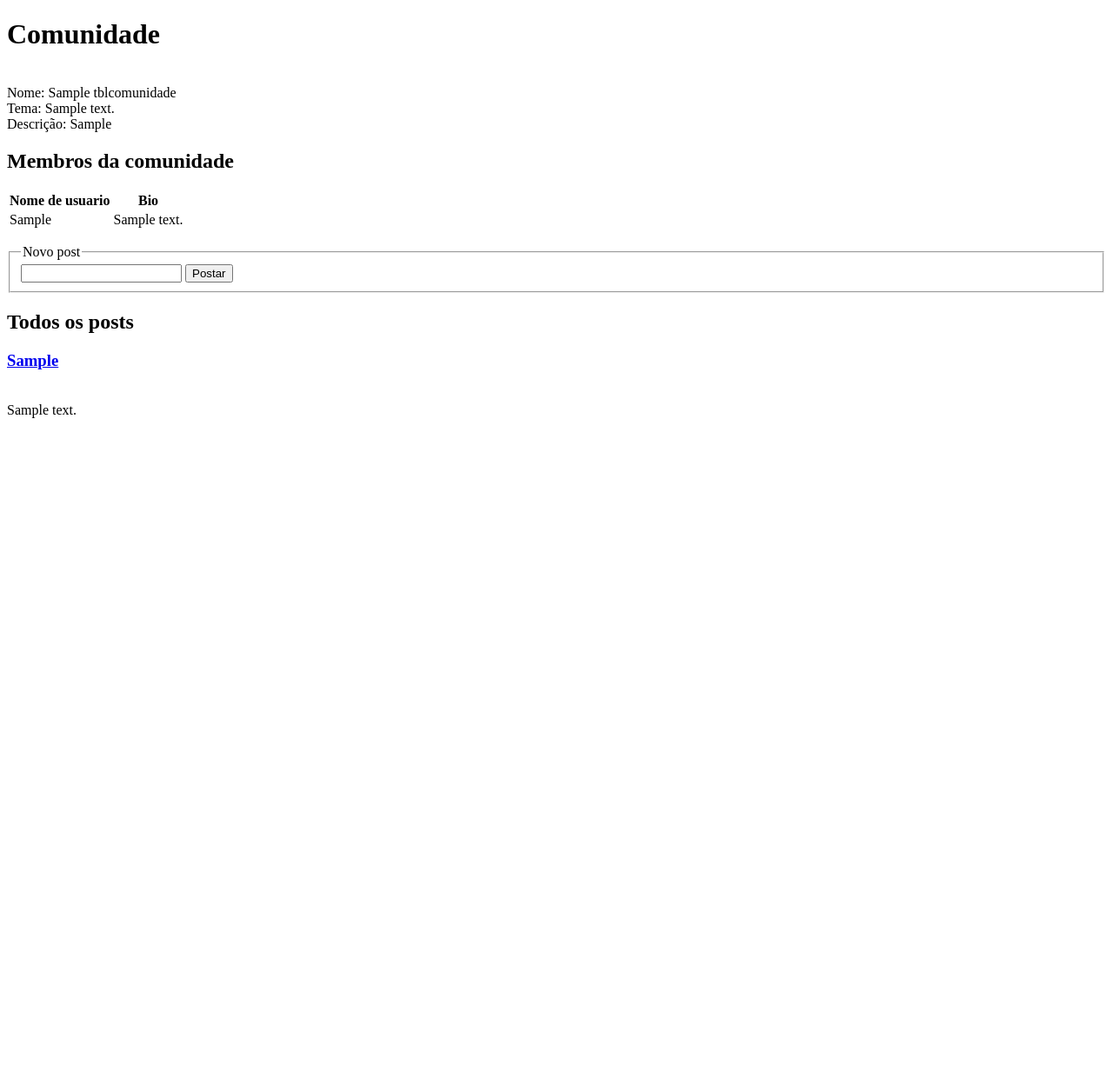
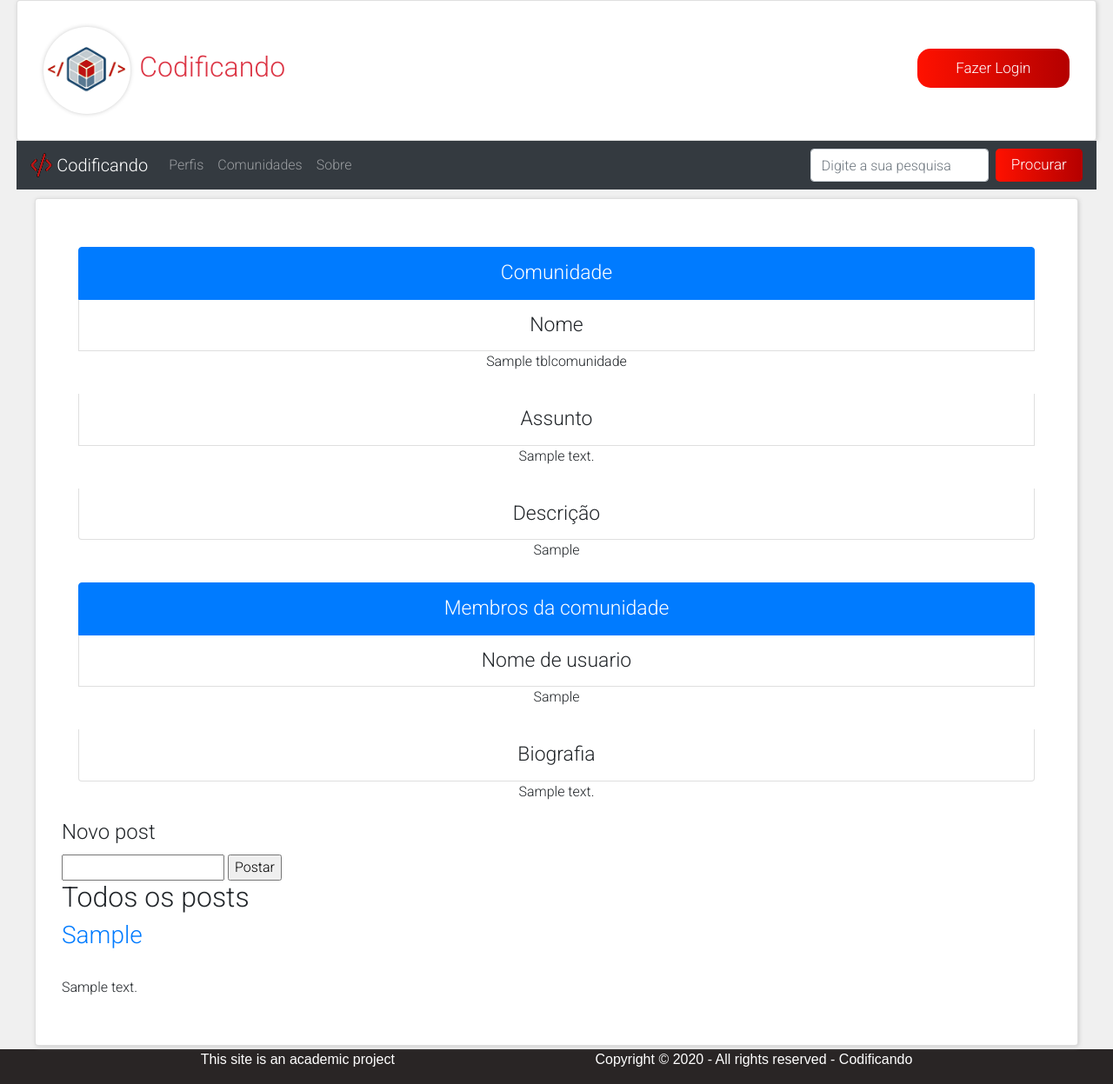
Before and after one commit to ABilesck/SiteWebDesign, a PHP site: page /sitewebdesign/view/visualizarComunidade.php?com=1 in a window 1280 px wide. Shown: the whole page at 87% size. Before the commit the page ends 481 px from the top, so only its background shows below. Run offline with PHP 8.4, Linux system fonts and the light colour scheme; the visitor is signed in with stand-in values (Sample User, id 1); tables that the repository leaves empty hold one stand-in row (values such as "Sample post").

Commit message:
Páginas atualizadas parcialmente
Ainda sem a página principal pronta, pagina de comunidade parcialmente concluída (quando possível, conferir). Header, Footer e NavBar quase concluído.

```diff
--- /dev/null
+++ b/view/assets/css/styleVisualizarComunidade.css
@@ -0,0 +1,127 @@
+.bd
+{
+    font-family: 'Roboto', sans-serif;
+    background-color: #f0f0f0;
+}
+
+.formComunidade
+{
+    width: 97%;
+    margin: auto;
+}
+
+.escopo
+{
+    width: 1200px;
+    margin: auto;
+    padding-top: 10px;
+}
+
+.card
+{
+    box-shadow: 1px 1px 5px #ccc;
+    background-color: white;
+    padding: 30px;
+    border-radius: 5px;
+}
+
+.card-top
+{
+    display: flex;
+    justify-content: space-between;
+}
+
+.texto
+{
+    display: flex;
+}
+
+.imgLogin
+{
+    border-radius: 50px;
+    width: 100px;
+    box-shadow: 0px 0px 5px #ccc;
+}
+
+.titulo
+{
+    color: #dc3545;
+    align-self: center;
+    padding-left: 10px;
+}
+.botoes
+{
+    align-self: center;
+}
+
+.botao
+{
+    background-image: linear-gradient(to right, rgb(255, 17, 0), rgb(180, 0, 0));
+    border-radius: 15px;
+    width: 175px;
+    padding: 10px;
+    border: 0px;
+    color: white;
+    outline: 0;
+    font-size: 17px;
+    margin-bottom: 5px;
+}
+
+.bottao
+{
+    background-image: linear-gradient(to right, rgb(255, 17, 0), rgb(180, 0, 0));
+    border-radius: 5px;
+    width: 100px;
+    height: 38px;
+    border: 0px;
+    color: white;
+    outline: 0;
+    font-size: 17px;
+    margin-bottom: 5px;
+}
+.bottao:hover
+{
+    background-image: linear-gradient(to right,rgb(201, 0, 0),rgb(163, 10, 10));
+}
+
+.botao:hover
+{
+    background-image: linear-gradient(to right,rgb(201, 0, 0),rgb(163, 10, 10));
+}
+
+.bgNa
+{
+    background-color: #c50e0e;
+}
+
+.pad
+{
+    padding-right: 5px;
+}
+
+.ftr
+{
+    margin-top: 4px;
+    background-color: #292525;
+    font-family: sans-serif;
+    color: white;
+    display: flex;
+    justify-content: space-evenly;
+}
+
+.lista
+{
+    text-align: center;
+    width: 1100px;
+}
+
+.listaLi
+{
+    margin-top: 25px;
+    font-size:23px;
+}
+
+.comunidadeLista
+{
+    margin: auto;
+}
--- a/view/index.html
+++ b/view/index.html
@@ -8,6 +8,7 @@
     <link rel="stylesheet" href="https://stackpath.bootstrapcdn.com/bootstrap/4.5.2/css/bootstrap.min.css"
         integrity="sha384-JcKb8q3iqJ61gNV9KGb8thSsNjpSL0n8PARn9HuZOnIxN0hoP+VmmDGMN5t9UJ0Z" crossorigin="anonymous">
     <link rel="stylesheet" href="./assets/css/styleIndex.css">
+    <link rel="stylesheet" href="./assets/css/stylesComum.css">
     <link href="https://fonts.googleapis.com/css2?family=Roboto:wght@300&display=swap" rel="stylesheet">
 </head>
 
--- a/view/visualizarComunidade.php
+++ b/view/visualizarComunidade.php
@@ -25,48 +25,91 @@ $url = 'http://localhost/sitewebdesign/view/visualizarPerfil.php?id=';
 ?>
 
 <!DOCTYPE html>
-<html lang="pt-BR">
+<html lang="pt-BR" class="htm">
+
 <head>
     <meta charset="UTF-8">
     <meta name="viewport" content="width=device-width, initial-scale=1.0">
-    <title>Document</title>
+    <title>Comunidades</title>
+    <link rel="stylesheet" href="./assets/css/styleVisualizarComunidade.css">
+    <link rel="icon" type="image/gif" href="./assets/img/favicon.png">
+    <link href="https://fonts.googleapis.com/css2?family=Roboto:wght@300&display=swap" rel="stylesheet">
+    <link rel="stylesheet" href="https://stackpath.bootstrapcdn.com/bootstrap/4.5.2/css/bootstrap.min.css" integrity="sha384-JcKb8q3iqJ61gNV9KGb8thSsNjpSL0n8PARn9HuZOnIxN0hoP+VmmDGMN5t9UJ0Z" crossorigin="anonymous">
 </head>
-<body>
 
-    <h1>Comunidade</h1>
-    <br/>
-    <label>Nome: </label><?php echo $dados['nome'] ?>
-    <br/>
-    <label>Tema: </label><?php echo $dados['tema'] ?>
-    <br/>
-    <label>Descrição: </label><?php echo $dados['descricao'] ?>
+<body class="bd">
+    <header class="formComunidade">
+        <div class="card">
+            <div class="card-top">
+                <div class="texto">
+                    <img class="imgLogin" src="./assets/img/CodificandoLogo.png" alt="Logo">
+                    <h2 class="titulo">Codificando</h2>
+                </div>
+                <div class="botoes">
+                    <a href="login.html">
+                        <input class="botao" type="button" value="Fazer Login"></input>
+                    </a>
+                </div>
+            </div>
+        </div>
 
-    <h2>Membros da comunidade</h2>
-    <table>
-        <tr>
-            <th>Nome de usuario</th> <th>Bio</th>
-        </tr>
+        <nav class="navbar navbar-expand-lg navbar-dark bg-dark">
+            <img src="./assets/img/favicon.png" width="30" height="30" class="d-inline-block align-top pad" alt="Logo" loading="lazy">
+            <a class="navbar-brand" href="./index.html">Codificando</a>
+            <button class="navbar-toggler" type="button" data-toggle="collapse" data-target="#navbarNavAltMarkup" aria-controls="navbarNavAltMarkup" aria-expanded="false" aria-label="Toggle navigation">
+                <span class="navbar-toggler-icon"></span>
+            </button>
+            <div class="collapse navbar-collapse" id="navbarNavAltMarkup">
+                <div class="navbar-nav">
+                    <a class="nav-link" href="./visualizarPerfil.php">Perfis <span class="sr-only">(current)</span></a>
+                    <a class="nav-link" href="./visualizarComunidade.php">Comunidades</a>
+                    <a class="nav-link" href="#">Sobre</a>
+                </div>
+            </div>
+            <form class="form-inline my-2 my-lg-0">
+                <input class="form-control mr-sm-2" type="search" placeholder="Digite a sua pesquisa" aria-label="Search">
+                <button class="bottao my-2 my-sm-0" type="submit">Procurar</button>
+            </form>
+        </nav>
+    </header>
 
+
+    <section class="escopo">
+        <article class="card">
+
+        <div class="comunidadeLista">
+            <ul class="list-group lista">
+                <li class="list-group-item active listaLi">Comunidade</li>
+                <li style="margin-top: 0px;" class="list-group-item listaLi">Nome</li> <?php echo $dados['nome'] ?>
+                <li class="list-group-item listaLi">Assunto</li> <?php echo $dados['tema'] ?>
+                <li class="list-group-item listaLi">Descrição</li> <?php echo $dados['descricao'] ?>
+            </ul>
+        </div>
+
+        <div class="comunidadeLista">
+            <ul class="list-group lista">
+                <li class="list-group-item active listaLi">Membros da comunidade</li>
+                <li style="margin-top: 0px;" class="list-group-item listaLi">Nome de usuario</li>
                 <?php
+                $membros = $perfisDaComunidade->LerPorComunidade();
+                foreach ($membros as $m) { ?>
+                         <?php echo $m['usuario'] ?>
+                <?php } ?>
 
+                <li class="list-group-item listaLi">Biografia</li>
+                <?php
                 $membros = $perfisDaComunidade->LerPorComunidade();
-
                 foreach ($membros as $m) { ?>
-
-            <tr>
-                <td>  <?php echo $m['usuario'] ?>  </td>
-                <td>  <?php echo $m['bio'] ?>  </td>
-            </tr>
-
+                         <?php echo $m['bio'] ?>
                 <?php } ?>
-    </table>
-
+            </ul>
+        </div>
             <p>
 
                 <fieldset>
                     <legend>Novo post</legend>
                     <form action="../DAO/post/novoPost.php" method="POST">
-            <input type="text" name="texto" id="texto"/> <input type="submit" value="Postar"/>
+                        <input type="text" name="texto" id="texto" /> <input type="submit" value="Postar" />
                         <input type="hidden" id="autor" name="autor" value="<?php echo $_SESSION['Id_Perfil'] ?>">
                         <input type="hidden" id="comunidade" name="comunidade" value="<?php echo $id_com ?>">
                     </form>
@@ -77,18 +120,27 @@ $url = 'http://localhost/sitewebdesign/view/visualizarPerfil.php?id=';
                 <?php
 
                 $TodosOsPosts = $posts->PostsDaComunidade();
-            if(count($TodosOsPosts) != 0)
+                if (count($TodosOsPosts) != 0)
                     foreach ($TodosOsPosts as $p) { ?>
 
                     <article>
                         <h3><a href="<?php echo $url . $p['idAutor'] ?>"> <?php echo $p['autor'] ?> </a></h3>
-                    <br/>
+                        <br />
                         <?php echo $p['texto'] ?>
-                    <br/>
+                        <br />
                     </article>
-                <br/>
+                    <br />
 
                 <?php } ?>
+        </article>
+    </section>
+
+    <footer class="ftr">
+        <p>This site is an academic project</p>
+        <p>Copyright © 2020 - All rights reserved - Codificando</p>
+    </footer>
+
 
 </body>
+
 </html>
--- a/view/visualizarPerfil.php
+++ b/view/visualizarPerfil.php
@@ -27,6 +27,8 @@ $url = 'http://localhost/sitewebdesign/view/visualizarComunidade.php?com=';
 <head>
     <meta charset="UTF-8">
     <meta name="viewport" content="width=device-width, initial-scale=1.0">
+    <link href="https://fonts.googleapis.com/css2?family=Roboto:wght@300&display=swap" rel="stylesheet">
+    <link rel="stylesheet" href="./assets/css/stylesComum.css">
     <title>Document</title>
 </head>
 <body>
@@ -71,5 +73,9 @@ $url = 'http://localhost/sitewebdesign/view/visualizarComunidade.php?com=';
     </table>
 
 
+    <footer class="ftr">
+        <p>This site is an academic project</p>
+        <p>Copyright © 2020 - All rights reserved - Codificando</p>
+    </footer>
 </body>
 </html>
```
Also changed, not shown: view/assets/css/styleComunidade.css (+9 -0 lines), view/assets/css/styleLogin.css (+15 -4 lines), view/assets/css/styleRegister.css (+32 -8 lines), view/assets/css/stylesComum.css (added, +9 -0 lines), view/criarComunidadeTeste.html (+5 -2 lines), view/criarPerfilTeste.html (+30 -74 lines), view/login.html (+11 -3 lines), view/assets/img/animated_favicon1.gif (added), view/assets/img/favicon.ico (added), view/assets/img/favicon.png (added), view/assets/img/faviconReserva.png (added). Lines whose indentation alone changed are shown as unchanged.
